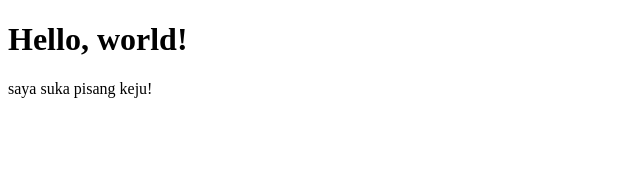
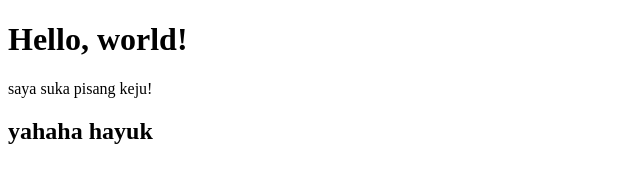
Before and after one commit to Ronruu/Pisang_Keju, a plain HTML site: page index.html in a window 1280 px wide. Shown: the whole page, without its empty margins (0-640 px from the left). Drawn offline with Linux system fonts and the light colour scheme.

Commit message:
cuy aku nambah kodingan loh

```diff
--- a/index.html
+++ b/index.html
@@ -8,5 +8,6 @@
 <body>
     <h1>Hello, world!</h1>
     <p>saya suka pisang keju!</p>
+    <h2>yahaha hayuk</h2>
 </body>
 </html>
```
